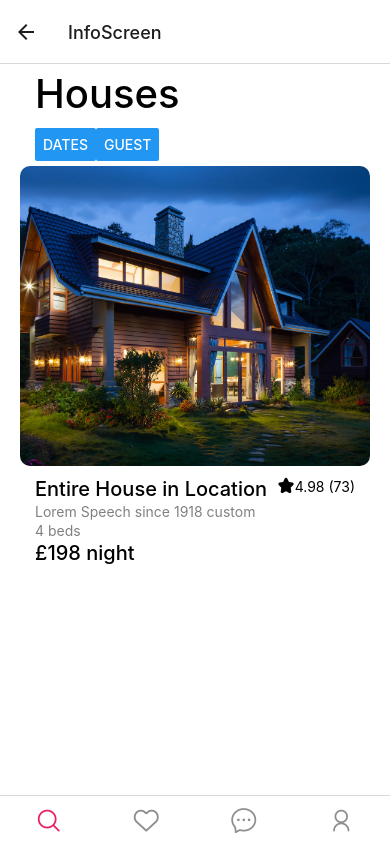
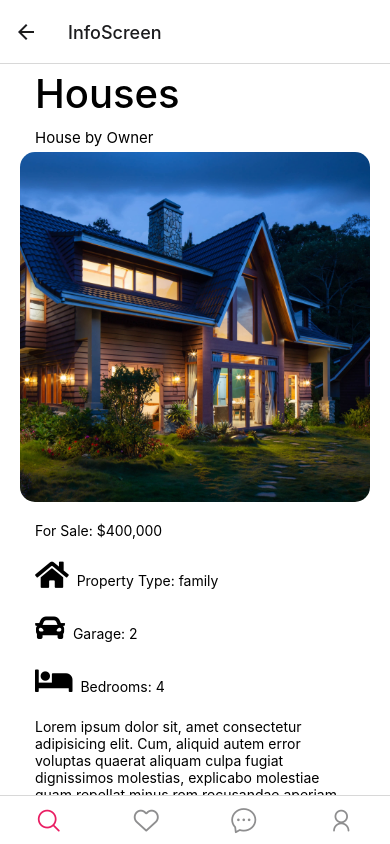
Before and after one commit to Manjellion/PropTech-mobile-app, a React Native app in the folder my-app/: screen /InfoScreen in a window 390 px wide. Built offline with nearby package versions, Linux system fonts and the light colour scheme.

Commit message:
updated saved house section to align with aim, created a new screen to work on for msg queue with AWS amlify

```diff
--- a/my-app/assets/components/Home/Cards.jsx
+++ b/my-app/assets/components/Home/Cards.jsx
@@ -18,10 +18,7 @@ const Cards = (props) => {
                 <View>
                     <Text>{props.name}</Text>
                     <Text>{props.level}</Text>
-                    <Text>{props.date}</Text>
-                    <Text>£{props.price}</Text>
                 </View>
-                <Text><AntDesign name='star' color={'darkyellow'} size={17.5}/> {props.rating}</Text>
             </View>
         </View>
     </View>
--- a/my-app/assets/components/Inbox/styles.js
+++ b/my-app/assets/components/Inbox/styles.js
@@ -24,7 +24,7 @@ const styles = StyleSheet.create({
     msgCardImg: {
         width: 100,
         height: 100,
-        borderRadius: '50%',
+        borderRadius: 50,
         borderWidth: .5
     },
     msgCardText: {
@@ -44,7 +44,27 @@ const styles = StyleSheet.create({
         flex: 1,
         backgroundColor: '#fff',
         paddingHorizontal: 35
+    },
+    messageScreenContainer: {
+        flex: 1,
+        backgroundColor: '#fff',
+        paddingHorizontal: 35,
+        paddingVertical: 10
+    },
+    messageScreenHeader: {
+        flexDirection: 'row',
+        justifyContent: 'space-between',
+        alignItems: 'center'
+    },
+    messageScreenHeaderUsername: {
+        fontSize: 20
+    },
+    messageScreenHeaderImg: {
+        height: 100,
+        width: 100,
+        borderRadius: 50
     }
+
 })
 
 export default styles;
--- a/my-app/assets/components/Saved/style.js
+++ b/my-app/assets/components/Saved/style.js
@@ -46,29 +46,79 @@ const styles = StyleSheet.create({
         fontWeight: '500',
         paddingVertical: 5
     },
-    cardInfoButtonContainer: {
-        flexDirection: 'row',
+    cardInfoTitle: {
+        fontSize: 15,
         paddingVertical: 5
     },
     cardInfoImage: {
-        height: 300,
+        height: 350,
         width: 350,
-        borderRadius: 10,
+        borderRadius: 15,
         alignSelf: 'center',
     },
     cardInfomation: {
-        flexDirection:'row',
-        justifyContent: 'space-between',
+        paddingVertical: 10,
+    },
+    cardInfoPrice: {
         paddingVertical: 10
     },
-    cardInfoTextTitle: {
-        fontSize: 20,
-        fontWeight: '500',
-        paddingVertical: 1
+    cardInfoPropertyInfo: {
+        paddingVertical: 10,
     },
-    cardInfoText: {
-        color: 'grey',
-        paddingVertical: 1
+    cardInfoDesciprtion: {
+        paddingVertical: 10
+    },
+    cardInfoContact: {
+        alignItems: 'center',
+        paddingVertical: 30
+    },
+    cardInfoContactMsgBtn: {
+        padding: 10,
+        backgroundColor: '#e91e63',
+        borderRadius: 5,
+        marginBottom: 10
+    },
+    cardInfoContactMsgBtnText: {
+        color: '#fff'
+    },
+    cardInfoContactForm: {
+        borderWidth: .5,
+        width: '100%',
+        padding: 5
+    },
+    cardInfoContactFormTitle: {
+        textAlign: 'center',
+        paddingVertical: 10
+    },
+    textInput: {
+        borderWidth: 1,
+        padding: 5,
+        width: '80%',
+        marginVertical: 5,
+        alignSelf: 'center'
+    },
+    textInputDesc: {
+        borderWidth: 1,
+        paddingHorizontal: 5,
+        paddingVertical: 40,
+        width: '80%',
+        marginVertical: 5,
+        alignSelf: 'center'
+    },
+    cardInfoContactFormBtnSection: {
+        flexDirection: 'row',
+        justifyContent: 'space-evenly',
+        paddingVertical: 20,
+        alignItems: 'center'
+    },
+    cardInfoContactFormBtn: {
+        padding: 10,
+        backgroundColor: '#e91e63',
+        borderRadius: 5,
+        marginBottom: 10,
+    },
+    cardInfoContactFormBtnText: {
+        color: '#fff'
     }
 })
 
--- a/my-app/assets/screens/Home/HomeScreen.jsx
+++ b/my-app/assets/screens/Home/HomeScreen.jsx
@@ -6,12 +6,12 @@ import dummyImg from '../../images/dummyImage.jpg'
 const HomeScreen = ({ navigation }) => {
 
   const dummyData = [
-    {img: {dummyImg}, name: 'House1', level: 'Professional Host', date: '20-25 Nov', price: '1600', rating: '4.98'},
-    {img: {dummyImg}, name: 'House1', level: 'Professional Host', date: '20-25 Nov', price: '1600', rating: '4.98'},
-    {img: {dummyImg}, name: 'House1', level: 'Professional Host', date: '20-25 Nov', price: '1600', rating: '4.98'},
-    {img: {dummyImg}, name: 'House1', level: 'Professional Host', date: '20-25 Nov', price: '1600', rating: '4.98'},
-    {img: {dummyImg}, name: 'House1', level: 'Professional Host', date: '20-25 Nov', price: '1600', rating: '4.98'},
-    {img: {dummyImg}, name: 'House1', level: 'Professional Host', date: '20-25 Nov', price: '1600', rating: '4.98'},
+    {img: {dummyImg}, name: 'House1', level: 'Professional Host'},
+    {img: {dummyImg}, name: 'House1', level: 'Professional Host'},
+    {img: {dummyImg}, name: 'House1', level: 'Professional Host'},
+    {img: {dummyImg}, name: 'House1', level: 'Professional Host'},
+    {img: {dummyImg}, name: 'House1', level: 'Professional Host'},
+    {img: {dummyImg}, name: 'House1', level: 'Professional Host'},
   ]
 
   return (
@@ -24,9 +24,6 @@ const HomeScreen = ({ navigation }) => {
               image={dummyImg}
               name={cardInfo.name}
               level={cardInfo.level}
-              date={cardInfo.date}
-              price={cardInfo.price}
-              rating={cardInfo.rating}
             />
           </TouchableOpacity>
         ))}
--- a/my-app/assets/screens/Inbox/MessageScreen.jsx
+++ b/my-app/assets/screens/Inbox/MessageScreen.jsx
@@ -1,10 +1,15 @@
-import { View, Text } from 'react-native'
+import { View, Text, Image } from 'react-native'
 import React from 'react'
+import styles from '../../components/Inbox/styles'
 
 const MessageScreen = () => {
   return (
-    <View>
-      <Text>MessageScreen</Text>
+    <View style={styles.messageScreenContainer}>
+      <View style={styles.messageScreenHeader}>
+        <Text style={styles.messageScreenHeaderUsername}>Username</Text>
+        <Image source={{uri: 'https://images.unsplash.com/photo-1539571696357-5a69c17a67c6?ixlib=rb-1.2.1&ixid=MnwxMjA3fDB8MHxwaG90by1wYWdlfHx8fGVufDB8fHx8&auto=format&fit=crop&w=687&q=80'}} style={styles.messageScreenHeaderImg} />
+      </View>
+
     </View>
   )
 }
--- a/my-app/assets/screens/Inbox/inboxScreen.jsx
+++ b/my-app/assets/screens/Inbox/inboxScreen.jsx
@@ -4,7 +4,7 @@ import Header from '../../components/Inbox/Header'
 import MsgCard from '../../components/Inbox/MsgCard'
 import styles from '../../components/Inbox/styles'
 
-const InboxScreen = () => {
+const InboxScreen = ({ navigation }) => {
 
   const dummyData = [
     {name: 'Carlos', msg: 'Thanks for reply back I will get to you later', img: 'https://images.unsplash.com/photo-1539571696357-5a69c17a67c6?ixlib=rb-1.2.1&ixid=MnwxMjA3fDB8MHxwaG90by1wYWdlfHx8fGVufDB8fHx8&auto=format&fit=crop&w=687&q=80'},
@@ -21,7 +21,7 @@ const InboxScreen = () => {
       <Header />
       <View>
         {dummyData.map((info, key) => (
-          <TouchableOpacity key={key}>
+          <TouchableOpacity key={key} onPress={() => navigation.navigate('MessageScreen')}>
             <MsgCard
               img={info.img}
               username={info.name}
--- a/my-app/assets/screens/Saved/savedInfo.jsx
+++ b/my-app/assets/screens/Saved/savedInfo.jsx
@@ -1,26 +1,57 @@
-import { View, Text, Image, ScrollView, Button } from 'react-native'
-import React from 'react'
+import { View, Text, Image, ScrollView, TouchableOpacity, TextInput } from 'react-native'
+import React, { useState } from 'react'
 import dummyImg from '../../images/dummyImage.jpg'
-import AntDesign from 'react-native-vector-icons/AntDesign'
+import FontAwesome5 from 'react-native-vector-icons/FontAwesome5'
 import styles from '../../components/Saved/style'
 
 const SavedInfo = () => {
+
+  // initialise a state variable for the textinput in form section and update the variable upon change and being sent to agent
+  const [ name, onChangeName ] = useState('Full name')
+  const [ email, onChangeEmail ] = useState('Email')
+  const [ phone, onChangePhone ] = useState('Phone')
+  const [ desc, onChangeDesc ] = useState('I am interest in this property')
+
+  // dummyData is sub for the frontend without server to act as a rest API
+  const dummyData = {
+    propertyType: 'family',
+    GarageNum: '2',
+    numOfBedrooms: '4'
+  }
+
   return (
     <ScrollView style={styles.cardInfoContainer}>
       <Text style={styles.cardInfoHeader}>Houses</Text>
-      <View style={styles.cardInfoButtonContainer}>
-        <Button title="Dates" style={styles.cardInfoButton}/>
-        <Button title="Guest" style={styles.cardInfoButton}/>
-      </View>
+      <Text style={styles.cardInfoTitle}>House by Owner</Text>
       <Image source={dummyImg} style={styles.cardInfoImage} />
       <View style={styles.cardInfomation}>
-        <View style={styles.cardInfoTextContainer}>
-          <Text style={styles.cardInfoTextTitle}>Entire House in Location</Text>
-          <Text style={styles.cardInfoText}>Lorem Speech since 1918 custom</Text>
-          <Text style={styles.cardInfoText}>4 beds</Text>
-          <Text style={styles.cardInfoTextTitle}>£198 night</Text>
+          <Text style={styles.cardInfoPrice}>For Sale: $400,000</Text>
+          <Text style={styles.cardInfoPropertyInfo}><FontAwesome5 name='home' size={30} />  Property Type: {dummyData.propertyType}</Text>
+          <Text style={styles.cardInfoPropertyInfo}><FontAwesome5 name='car' size={30} />  Garage: {dummyData.GarageNum}</Text>
+          <Text style={styles.cardInfoPropertyInfo}><FontAwesome5 name='bed' size={30} />  Bedrooms: {dummyData.numOfBedrooms}</Text>
+          <Text style={styles.cardInfoDesciprtion}>Lorem ipsum dolor sit, amet consectetur adipisicing elit. Cum, aliquid autem error voluptas quaerat aliquam culpa fugiat dignissimos molestias, explicabo molestiae quam repellat minus rem recusandae aperiam repellendus iste quidem!</Text>
+      </View>
+      <View style={styles.cardInfoContact}>
+        <TouchableOpacity style={styles.cardInfoContactMsgBtn}>
+          <Text style={styles.cardInfoContactMsgBtnText}>Message them now</Text>
+        </TouchableOpacity>
+        <Text>or</Text>
+        <View style={styles.cardInfoContactForm}>
+          <Text style={styles.cardInfoContactFormTitle}>Ask a question</Text>
+          <TextInput onChange={onChangeName} value={name} style={styles.textInput} />
+          <TextInput onChange={onChangeEmail} value={email} style={styles.textInput} />
+          <TextInput onChange={onChangePhone} value={phone} style={styles.textInput} />
+          <TextInput onChange={onChangeDesc} value={desc} style={styles.textInputDesc} />
+          <View style={styles.cardInfoContactFormBtnSection}>
+            <TouchableOpacity style={styles.cardInfoContactFormBtn}>
+              <Text style={styles.cardInfoContactFormBtnText}>Email Agent</Text>
+            </TouchableOpacity>
+            <Text>or</Text>
+            <TouchableOpacity style={styles.cardInfoContactFormBtn}>
+              <Text style={styles.cardInfoContactFormBtnText}>Call Now</Text>
+            </TouchableOpacity>
+          </View>
         </View>
-        <Text style={styles.cardInfoRating}><AntDesign name='star' color={'darkyellow'} size={17.5}/>4.98 (73)</Text>
       </View>
     </ScrollView>
   )
```
